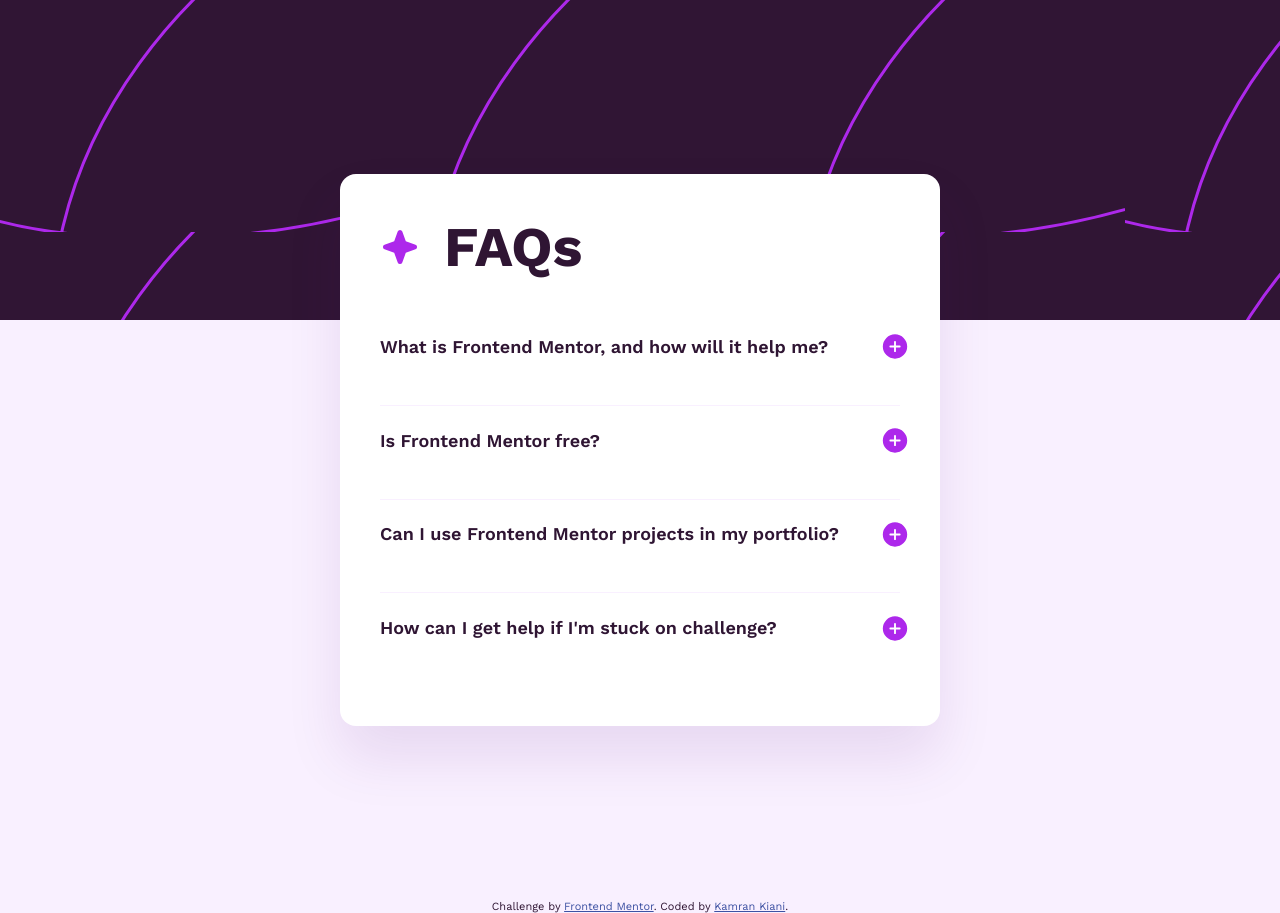
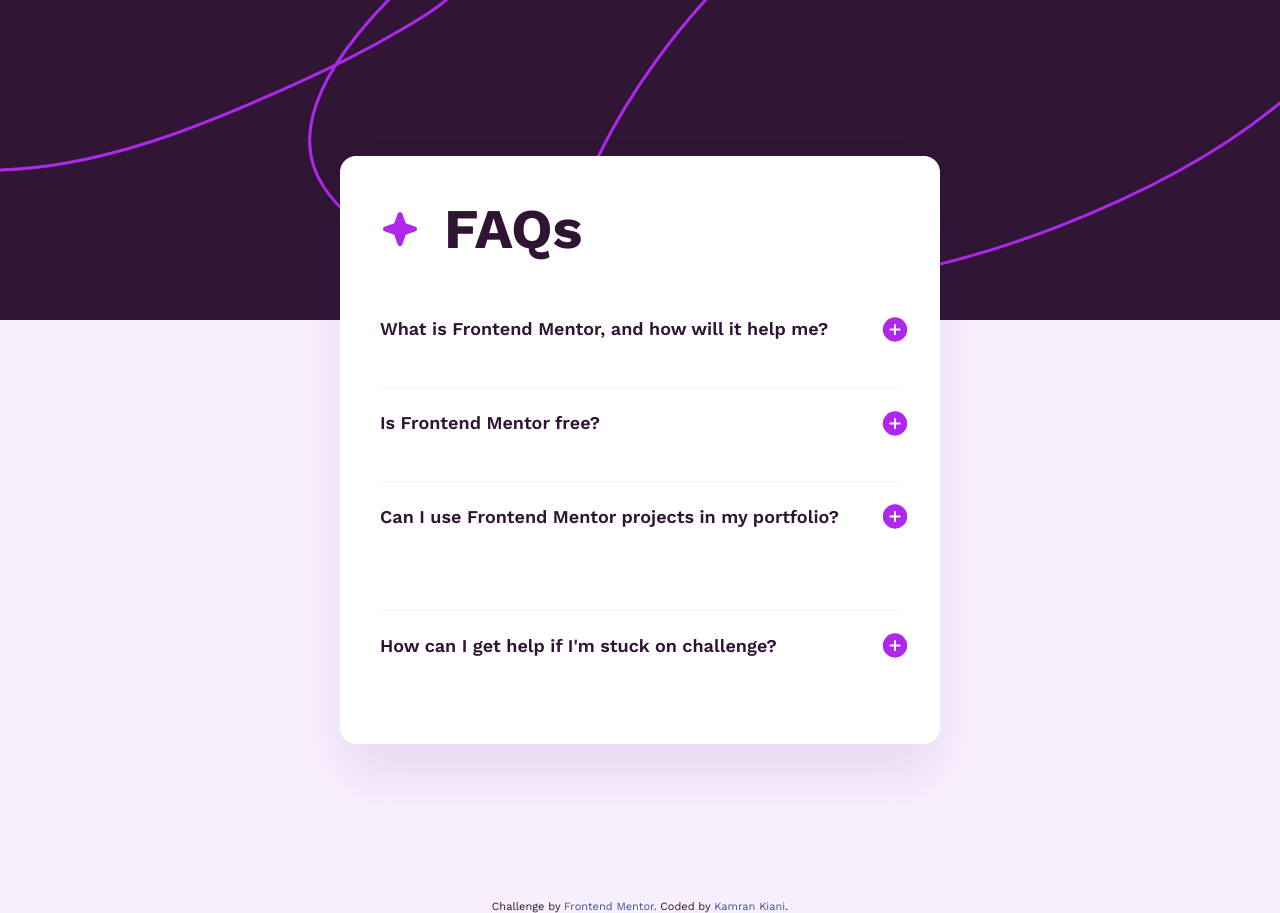
Before and after one commit to kaamiik/FAQ-Accordion, a plain HTML site: page index.html in a window 1280 px wide. Drawn offline with nearby package versions, Linux system fonts and the light colour scheme; a script that the page names is missing.

Commit message:
Add Readme file and some minor changes to HTML and CSS

```diff
--- a/css/style.css
+++ b/css/style.css
@@ -7,6 +7,13 @@
 *::before,
 *::after {
   box-sizing: inherit;
+}
+
+a,
+a:visited,
+a:active {
+  text-decoration: none;
+  color: hsl(292, 42%, 14%);
 }
 
 body {
@@ -21,7 +28,7 @@
   position: absolute;
   top: 0;
   left: 0;
-  background: url('../assets/images/background-pattern-mobile.svg');
+  background: url('../assets/images/background-pattern-desktop.svg');
   width: 100%;
   height: 320px;
   z-index: -1;
@@ -94,7 +101,7 @@
   height: 30px;
 }
 
-span {
+.container span {
   opacity: 0;
 }
 
@@ -128,7 +135,6 @@
 
 .accordion .label::before {
   content: url('../assets/images/icon-plus.svg');
-  color: black;
   position: absolute;
   top: 50%;
   left: 500px;
--- a/index.html
+++ b/index.html
@@ -32,35 +32,35 @@
       </header>
       <div class="container">
         <div class="container-flex">
-          <h4 class="label">What is Frontend Mentor, and how will it help me?</h4>
+          <h4 class="label"><a href="#content1">What is Frontend Mentor, and how will it help me?</a></h4>
           <span><img class="plus-minus-icon" src="assets/images/icon-plus.svg" alt="plus-icon"></span>
         </div>
-        <div class="content">Frontend Mentor offers realistic coding challenges to help developers improve their frontend coding skills with projects in HTML, CSS, and JavaScript. It's suitable for all levels and ideal for portfolio building.</div>
+        <div id="content1" class="content">Frontend Mentor offers realistic coding challenges to help developers improve their frontend coding skills with projects in HTML, CSS, and JavaScript. It's suitable for all levels and ideal for portfolio building.</div>
       </div>
 
       <div class="container">
         <div class="container-flex">
-          <h4 class="label">Is Frontend Mentor free?</h4>
+          <h4 class="label"><a href="#content2">Is Frontend Mentor free?</a></h4>
           <span><img class="plus-minus-icon" src="assets/images/icon-plus.svg" alt="plus"></span>
         </div>
 
-        <div class="content">Yes, Frontend Mentor offers both free and premium coding challenges, with the free option providing access to a range of projects suitable for all skill levels.</div>
+        <div id="content2" class="content">Yes, Frontend Mentor offers both free and premium coding challenges, with the free option providing access to a range of projects suitable for all skill levels.</div>
+      </div>
+
+      <div class="container">
+        <div tclass="container-flex">
+          <h4 class="label"><a href="#content3">Can I use Frontend Mentor projects in my portfolio?</a></h4>
+          <span><img class="plus-minus-icon" src="assets/images/icon-plus.svg" alt="plus-icon"></span>
+        </div>
+        <div id="content3" class="content">Yes, you can use projects completed on Frontend Mentor in your portfolio. It's an excellent way to showcase your skills to potential employers!</div>
       </div>
 
       <div class="container">
         <div class="container-flex">
-          <h4 class="label">Can I use Frontend Mentor projects in my portfolio?</h4>
+          <h4 class="label"><a href="#content4">How can I get help if I'm stuck on challenge?</a></h4>
           <span><img class="plus-minus-icon" src="assets/images/icon-plus.svg" alt="plus-icon"></span>
         </div>
-        <div class="content">Yes, you can use projects completed on Frontend Mentor in your portfolio. It's an excellent way to showcase your skills to potential employers!</div>
-      </div>
-
-      <div class="container">
-        <div class="container-flex">
-          <h4 class="label">How can I get help if I'm stuck on challenge?</h4>
-          <span><img class="plus-minus-icon" src="assets/images/icon-plus.svg" alt="plus-icon"></span>
-        </div>
-        <div class="content">The best place to get help is inside Frontend Mentor's Discord community. There's a help channel where you can ask questions and seek support from other community members.</div>
+        <div id="content4" class="content">The best place to get help is inside Frontend Mentor's Discord community. There's a help channel where you can ask questions and seek support from other community members.</div>
       </div>
     </div>
   </div>
```
Also changed, not shown: assets/Screenshot.png (added), 2 other files.
